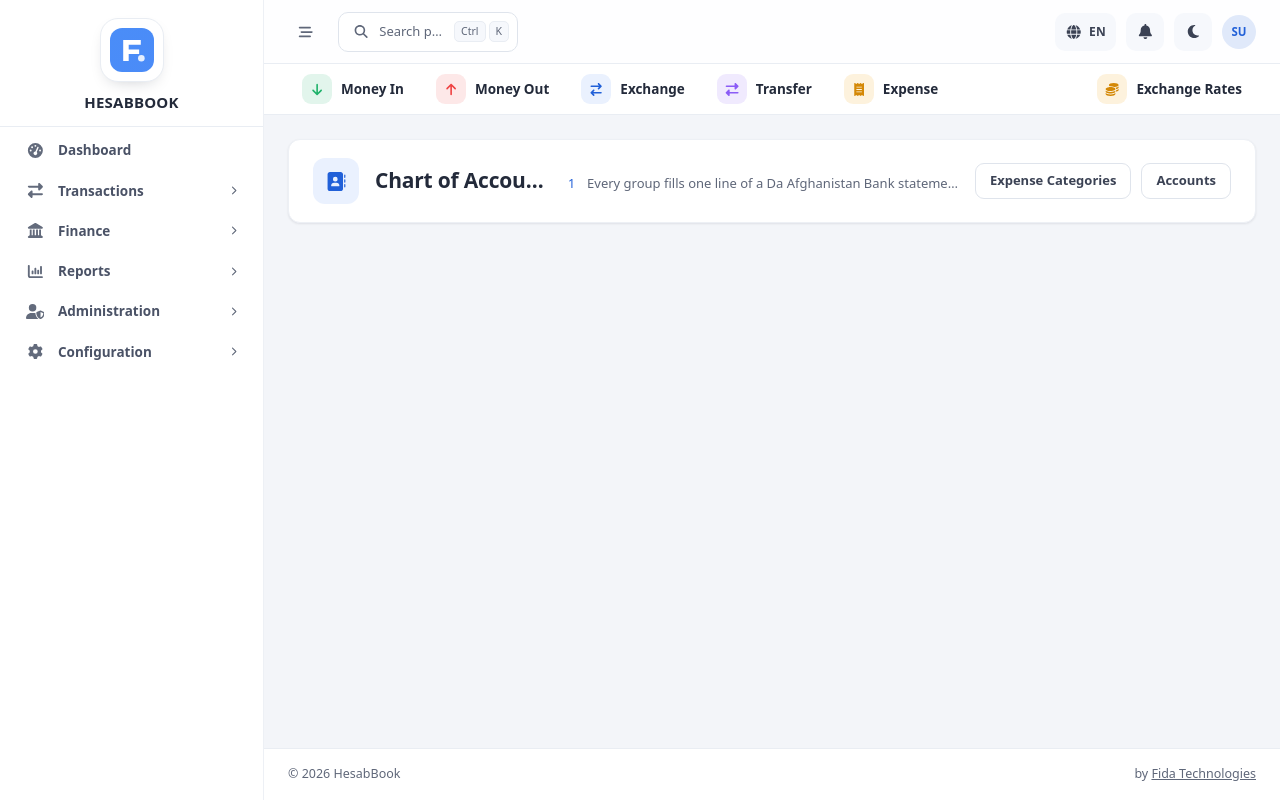
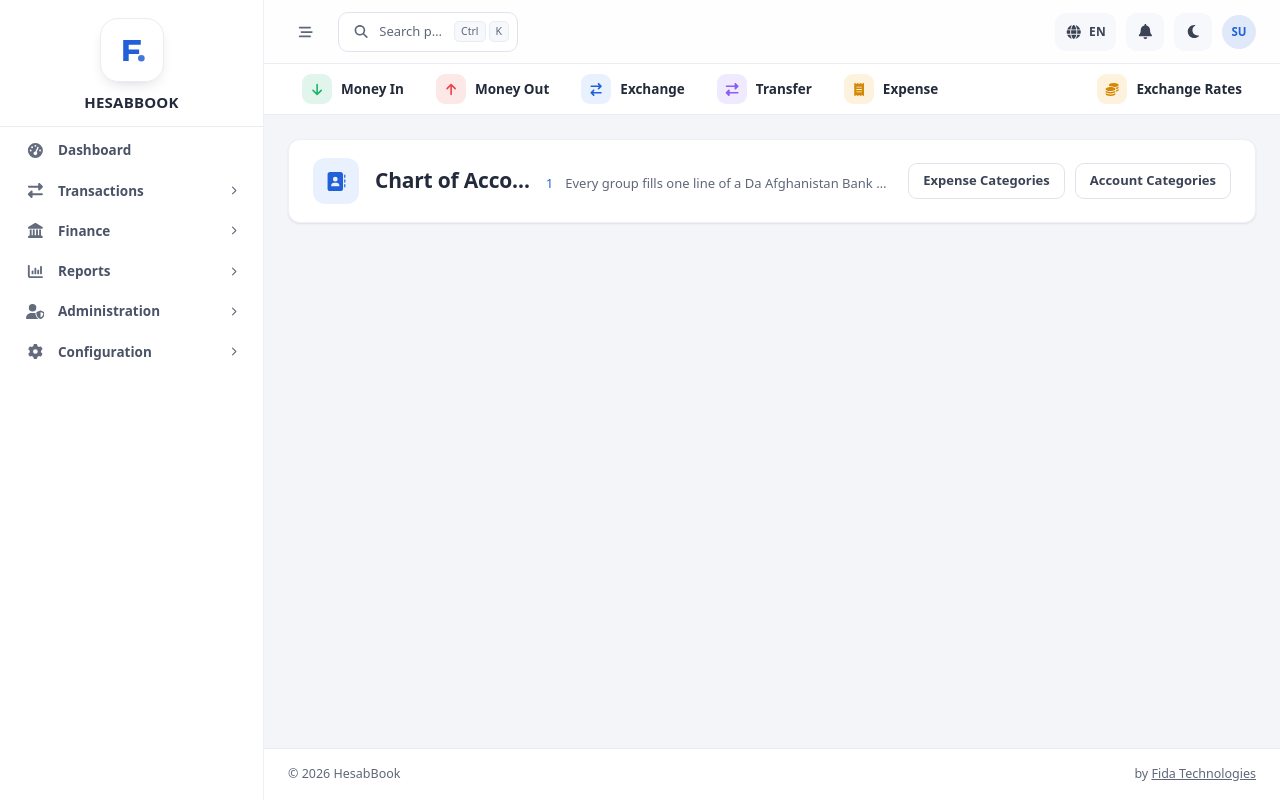
Before and after one commit to fidatech/kasib, a Laravel app: template resources/views/chart/index.blade.php in a window 1280 px wide. Run offline with Laravel 12, Linux system fonts and the light colour scheme; the visitor is signed in with stand-in values (Sample User, id 1); tables that the repository leaves empty hold one stand-in row (values such as "Sample post"); the template is opened without the code that fills it: most values are stand-ins (such as "Sample title", 1, 10 or a date in 2020); data that the repository does not hold is empty; some libraries are stand-ins or nearby versions.

Commit message:
Fix the link on the chart of accounts page
Co-Authored-By: Claude Fable 5.2 <noreply@anthropic.com>
Claude-Session: https://claude.ai/code/session_01V7PhGJJeMu545Mf7idDdgL

```diff
--- a/resources/views/chart/index.blade.php
+++ b/resources/views/chart/index.blade.php
@@ -3,7 +3,7 @@
 @section('content')
 <x-page-header :title="__('Chart of Accounts')" icon="address-book" :subtitle="__('Every group fills one line of a Da Afghanistan Bank statement.')">
     <a class="btn btn-outline-soft" href="{{ route('expense-categories.index') }}">{{ __('Expense Categories') }}</a>
-    <a class="btn btn-outline-soft" href="{{ route('accounts.index') }}">{{ __('Accounts') }}</a>
+    @can('accounts.manage')<a class="btn btn-outline-soft" href="{{ route('account-categories.index') }}">{{ __('Account Categories') }}</a>@endcan
 </x-page-header>
 
 @foreach (\App\Models\AccountCategory::NATURES as $nature => $heading)
```
